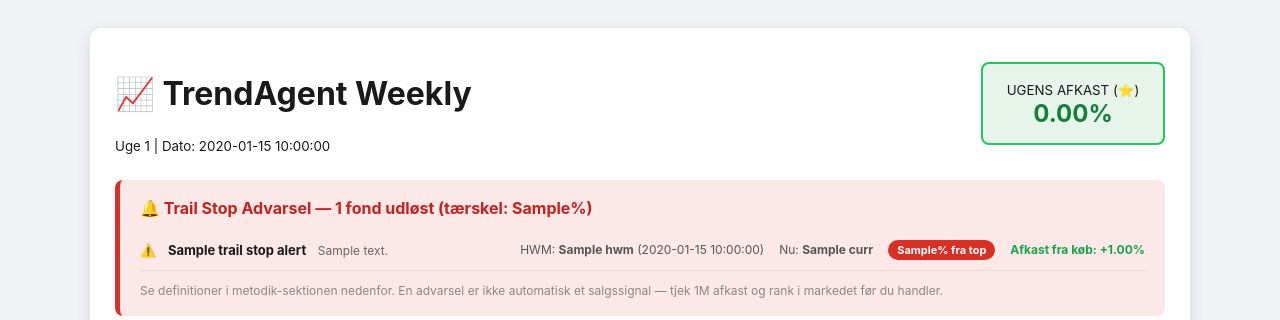
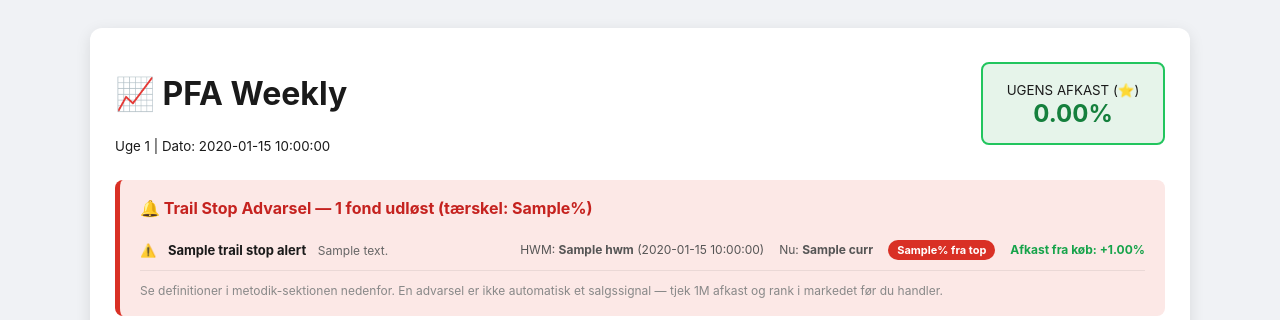
Before and after one commit to Alf4444/TrendAgent, a Python web app: template templates/pfa_weekly.html.j2 in a window 1280 px wide. Shown: the top 320 px of the page. Run offline with Jinja, Linux system fonts and the light colour scheme; the template is opened without the code that fills it: most values are stand-ins (such as "Sample title", 1, 10 or a date in 2020).

Commit message:
Update pfa_weekly.html.j2

```diff
--- a/templates/pfa_weekly.html.j2
+++ b/templates/pfa_weekly.html.j2
@@ -2,7 +2,7 @@
 <html lang="da">
 <head>
   <meta charset="utf-8">
-  <title>TrendAgent Weekly</title>
+  <title>PFA Weekly</title>
   <script src="https://cdn.jsdelivr.net/npm/chart.js"></script>
   <style>
     body { font-family: -apple-system, sans-serif; background: #f0f2f5; padding: 20px; color: #1a1a1a; }
@@ -55,7 +55,7 @@
     <!-- HEADER -->
     <div class="header">
       <div>
-        <h1>📈 TrendAgent Weekly</h1>
+        <h1>📈 PFA Weekly</h1>
         <small>Uge {{ week_number }} | Dato: {{ report_date }}</small>
       </div>
       <div class="score-box">
```
